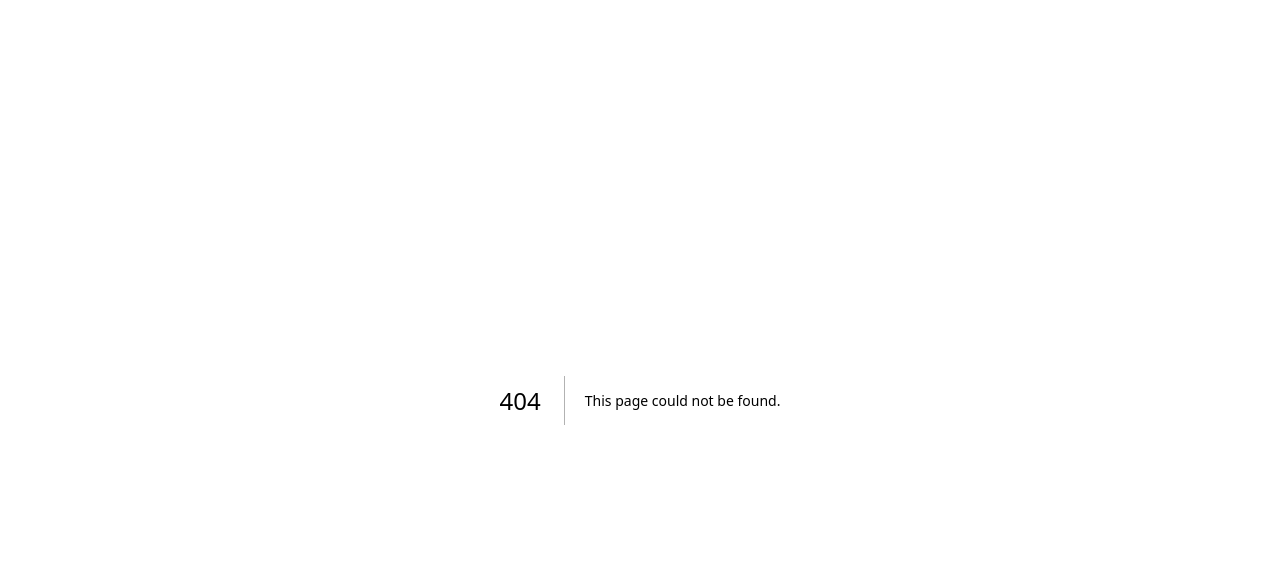
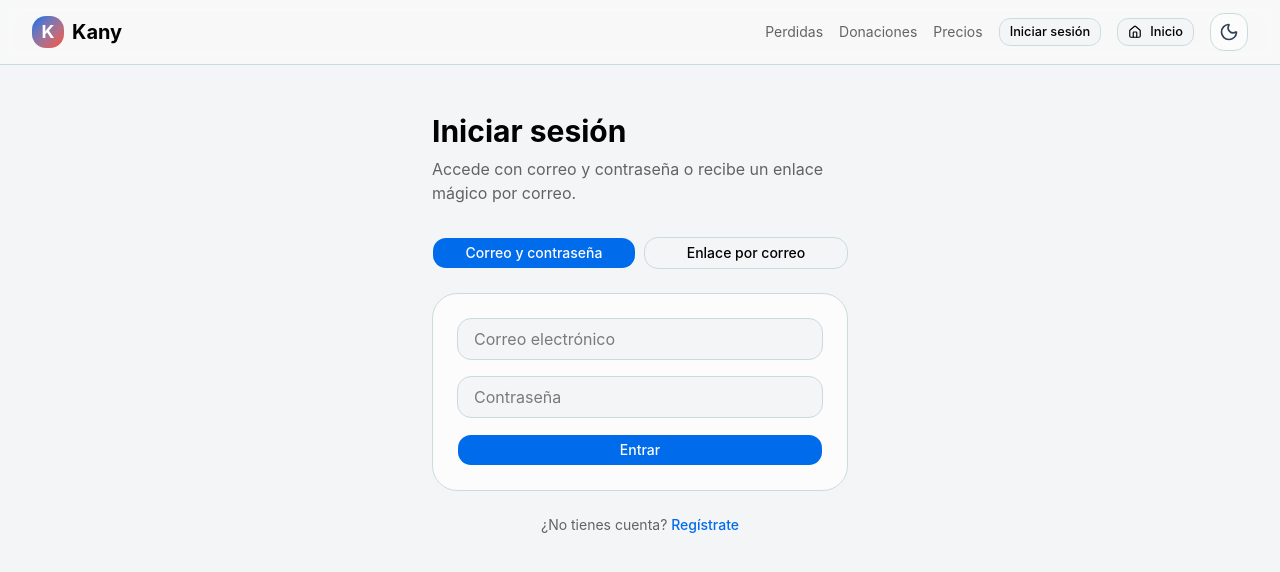
Before and after one commit to InfinityJaaR/kany, a Next.js app: page /auth/login in a window 1280 px wide. Before the commit this address had no page. Shown: the top 572 px of the page. Built offline with nearby package versions, Linux system fonts and the light colour scheme.

Commit message:
feat(auth): add login page with password and magic link
Co-authored-by: Cursor <cursoragent@cursor.com>

```diff
--- /dev/null
+++ b/app/auth/login/page.tsx
@@ -0,0 +1,152 @@
+'use client'
+
+import { useState } from 'react'
+import Link from 'next/link'
+import { useRouter } from 'next/navigation'
+import { Button } from '@/components/ui/button'
+import { SiteHeader } from '@/components/layout/site-header'
+import { createClient } from '@/lib/supabase/client'
+
+type LoginMode = 'password' | 'magic'
+
+export default function LoginPage() {
+  const router = useRouter()
+  const [mode, setMode] = useState<LoginMode>('password')
+  const [email, setEmail] = useState('')
+  const [password, setPassword] = useState('')
+  const [loading, setLoading] = useState(false)
+  const [message, setMessage] = useState<string | null>(null)
+  const [error, setError] = useState<string | null>(null)
+
+  async function handlePasswordLogin(e: React.FormEvent) {
+    e.preventDefault()
+    setLoading(true)
+    setError(null)
+    setMessage(null)
+
+    const supabase = createClient()
+    const { error: authError } = await supabase.auth.signInWithPassword({ email, password })
+
+    setLoading(false)
+    if (authError) {
+      setError(authError.message)
+      return
+    }
+    router.push('/')
+    router.refresh()
+  }
+
+  async function handleMagicLink(e: React.FormEvent) {
+    e.preventDefault()
+    setLoading(true)
+    setError(null)
+    setMessage(null)
+
+    const supabase = createClient()
+    const { error: authError } = await supabase.auth.signInWithOtp({
+      email,
+      options: {
+        emailRedirectTo: `${window.location.origin}/auth/callback`,
+      },
+    })
+
+    setLoading(false)
+    if (authError) {
+      setError(authError.message)
+      return
+    }
+    setMessage('Revisa tu correo. Te enviamos un enlace para iniciar sesión.')
+  }
+
+  return (
+    <div className="min-h-screen bg-background">
+      <SiteHeader />
+      <main className="max-w-md mx-auto px-4 py-12">
+        <h1 className="text-3xl font-bold text-foreground mb-2">Iniciar sesión</h1>
+        <p className="text-foreground/60 mb-8">
+          Accede con correo y contraseña o recibe un enlace mágico por correo.
+        </p>
+
+        <div className="flex gap-2 mb-6">
+          <Button
+            type="button"
+            variant={mode === 'password' ? 'default' : 'outline'}
+            className="flex-1"
+            onClick={() => setMode('password')}
+          >
+            Correo y contraseña
+          </Button>
+          <Button
+            type="button"
+            variant={mode === 'magic' ? 'default' : 'outline'}
+            className="flex-1"
+            onClick={() => setMode('magic')}
+          >
+            Enlace por correo
+          </Button>
+        </div>
+
+        <div className="bg-card border border-border rounded-2xl p-6">
+          {mode === 'password' ? (
+            <form onSubmit={handlePasswordLogin} className="space-y-4">
+              <input
+                type="email"
+                required
+                value={email}
+                onChange={(e) => setEmail(e.target.value)}
+                placeholder="Correo electrónico"
+                className="w-full px-4 py-2 rounded-lg border border-border bg-background"
+              />
+              <input
+                type="password"
+                required
+                value={password}
+                onChange={(e) => setPassword(e.target.value)}
+                placeholder="Contraseña"
+                className="w-full px-4 py-2 rounded-lg border border-border bg-background"
+              />
+              <Button type="submit" disabled={loading} className="w-full bg-primary hover:bg-primary/90">
+                {loading ? 'Entrando…' : 'Entrar'}
+              </Button>
+            </form>
+          ) : (
+            <form onSubmit={handleMagicLink} className="space-y-4">
+              <input
+                type="email"
+                required
+                value={email}
+                onChange={(e) => setEmail(e.target.value)}
+                placeholder="Correo electrónico"
+                className="w-full px-4 py-2 rounded-lg border border-border bg-background"
+              />
+              <p className="text-sm text-foreground/60">
+                Te enviaremos un enlace seguro a tu bandeja de entrada. No necesitas contraseña.
+              </p>
+              <Button type="submit" disabled={loading} className="w-full bg-primary hover:bg-primary/90">
+                {loading ? 'Enviando…' : 'Enviar enlace'}
+              </Button>
+            </form>
+          )}
+
+          {error && (
+            <p className="mt-4 p-3 rounded-lg bg-red-50 dark:bg-red-900/20 text-red-700 dark:text-red-400 text-sm">
+              {error}
+            </p>
+          )}
+          {message && (
+            <p className="mt-4 p-3 rounded-lg bg-green-50 dark:bg-green-900/20 text-green-700 dark:text-green-400 text-sm">
+              {message}
+            </p>
+          )}
+        </div>
+
+        <p className="mt-6 text-sm text-center text-foreground/60">
+          ¿No tienes cuenta?{' '}
+          <Link href="/auth/register" className="text-primary font-medium hover:underline">
+            Regístrate
+          </Link>
+        </p>
+      </main>
+    </div>
+  )
+}
```
